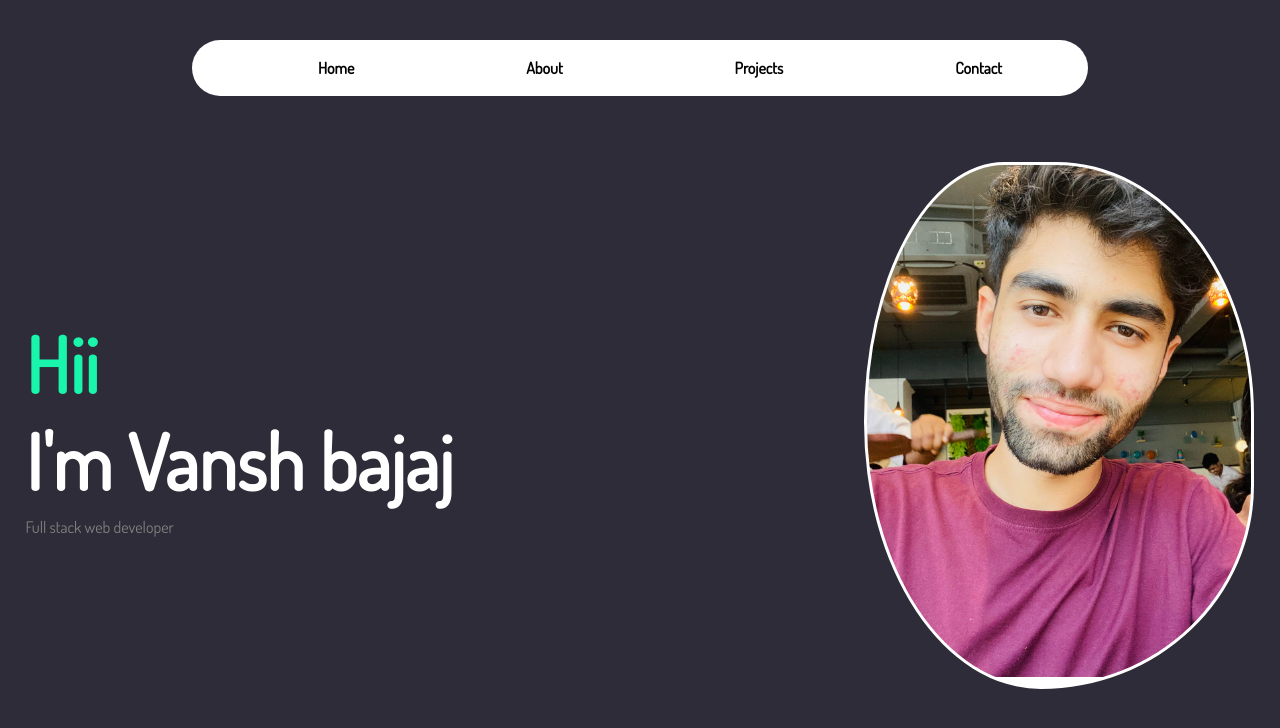
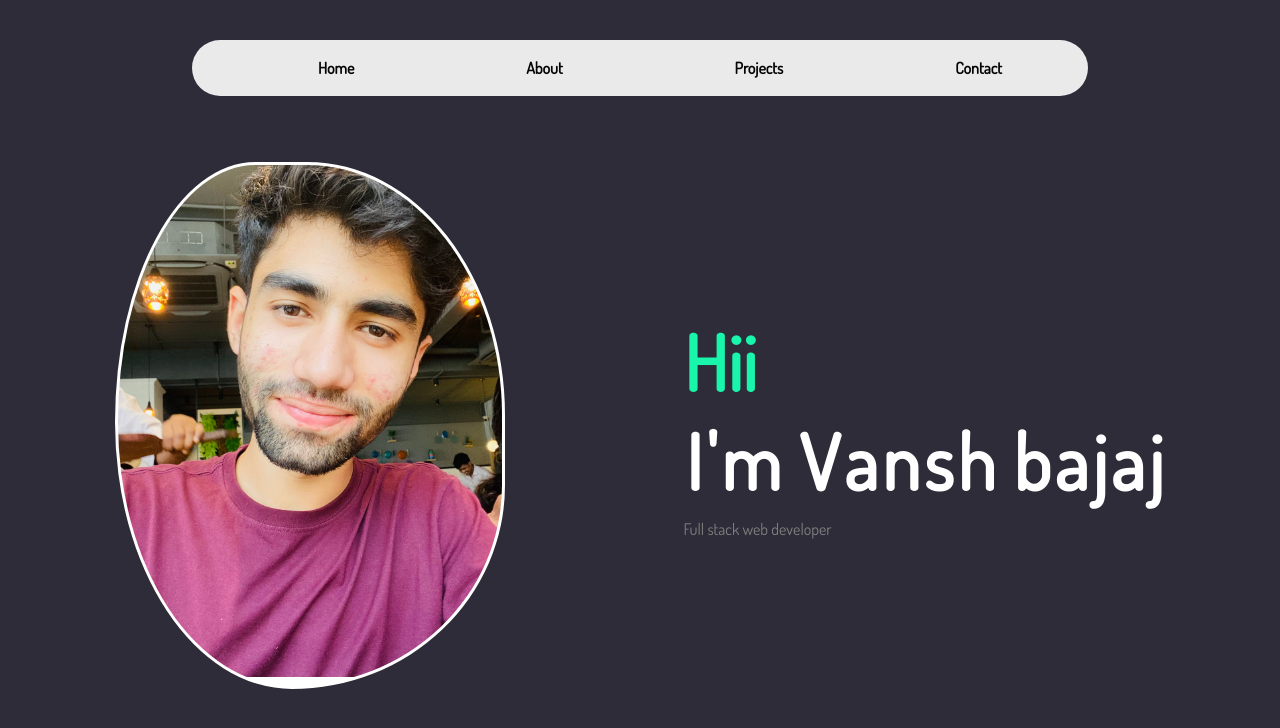
Before and after one commit to vanshbajaj13/Portfolio, a React (Create React App) app in the folder frontend/: page / in a window 1280 px wide. Shown: the top 728 px of the page. Built offline with nearby package versions, Linux system fonts and the light colour scheme.

Commit message:
home page

```diff
--- a/frontend/public/index.html
+++ b/frontend/public/index.html
@@ -2,7 +2,7 @@
 <html lang="en">
   <head>
     <meta charset="utf-8" />
-    <link rel="my pic" href="../src/components/Name/picture/IMG_1337.jpg" />
+    <link rel="my pic" href="../src/components/Home/picture/IMG_1337.jpg" />
     <meta name="viewport" content="width=device-width, initial-scale=1" />
     <meta name="theme-color" content="#000000" />
     <meta
--- a/frontend/src/App.js
+++ b/frontend/src/App.js
@@ -1,5 +1,5 @@
 import Header from "./components/Header/Header";
-import Name from "./components/Name/Name";
+import Home from "./components/Home/Home";
 
 function App() {
 
@@ -8,7 +8,7 @@ function App() {
     <div id="trailer">
     </div>
     <Header />
-    <Name />
+    <Home />
     </div>
   );
 }
--- /dev/null
+++ b/frontend/src/components/Home/Home.jsx
@@ -0,0 +1,40 @@
+import picture from "./picture/IMG_1337.jpg";
+import Name from "./Name";
+
+const Home = () => {
+  const text1 = Array.from("I'm");
+  const text2 = Array.from(" Vansh");
+  const text3 = Array.from(" bajaj");
+
+  return (
+    <div className="myInfo-container">
+    <div className="bgImg">
+        <img src={picture} alt="my pic" />
+      </div>
+      <div className="nameTextDiv">
+        <h1 className="green">Hii</h1>
+        <h1>
+          <span>
+            {text1.map((ch, index) => {
+              return <Name char={ch} key={index} />;
+            })}
+          </span>
+          <span>
+            {text2.map((ch, index) => {
+              return <Name char={ch} key={index} />;
+            })}
+          </span>
+          <span>
+            {text3.map((ch, index) => {
+              return <Name char={ch} key={index} />;
+            })}
+          </span>
+        </h1>
+        <p>Full stack web developer</p>
+      </div>
+
+    </div>
+  );
+};
+
+export default Home;
--- /dev/null
+++ b/frontend/src/components/Home/Name.jsx
@@ -0,0 +1,11 @@
+import React from 'react'
+
+const Name = (props) => {
+  return (
+        <span className="blast">
+            {props.char}
+        </span>
+  )
+}
+
+export default Name
--- a/frontend/src/components/Name/Name.jsx
+++ /dev/null
@@ -1,20 +0,0 @@
-import picture from "./picture/IMG_1337.jpg";
-
-const Name = () => {
-
-  return (
-    <div className="myInfo-container">
-      <div>
-        <h1 className="green">Hii</h1>
-        <h1>I'm Vansh bajaj</h1>
-        <p>Full stack web developer</p>
-      </div>
-
-      <div className="bgImg">
-      <img src={picture} alt="my pic"/>
-      </div>
-    </div>
-  );
-};
-
-export default Name;
--- a/frontend/src/index.css
+++ b/frontend/src/index.css
@@ -16,22 +16,19 @@ body {
 
 /* header */
 
-
 /* to toggle nav bar */
-.showNav-enter{
+.showNav-enter {
   margin-top: 5vh;
-  transition:all 1000ms;
+  transition: all 1000ms;
 }
 
 /* to toggle nav bar */
-.hideNav-enter{
+.hideNav-enter {
   margin-top: -15vh;
-  transition: all 1000ms;
+  transition: all 1500ms;
 }
 
-
-
-header{
+header {
   background-color: white;
   border-radius: 100px;
   height: 7vh;
@@ -42,27 +39,27 @@ header{
   position: fixed;
   display: flex;
   z-index: 10;
+  opacity: 0.9;
 }
 
-header ul{
+header ul {
   width: 100%;
   border-radius: 100px;
   display: flex;
   background-color: transparent;
 }
 
-header li{
-  list-style:none ;
+header li {
+  list-style: none;
   background-color: transparent;
   color: black;
   margin: auto;
   font-weight: 900;
 }
 
-li:hover{
+li:hover {
   color: rgb(25, 245, 170);
 }
-
 
 /* name */
 .myInfo-container {
@@ -81,6 +78,9 @@ li:hover{
   color: grey;
   font-size: medium;
 }
+.myInfo-container div {
+  margin: auto;
+}
 .myInfo-container div.bgImg {
   border: 3px solid white;
   box-sizing: border-box;
@@ -96,11 +96,26 @@ li:hover{
   animation-name: rotate;
 }
 
-
 .myInfo-container img {
   width: 30vw;
 }
 
+.myInfo-container span{
+  display: inline-block;
+}
+
+.myInfo-container span.blast {
+  margin: 2px;
+  display: inline-block;
+  min-width: 10px;
+  transition: all 0.4s;
+  background-color: transparent;
+  cursor: pointer;
+}
+.myInfo-container span.blast:hover {
+  color: rgb(25, 245, 170);
+  transform: rotate(-20deg) scale(1.3);
+}
 
 @keyframes rotate {
   0% {
@@ -114,8 +129,6 @@ li:hover{
   }
 }
 
-
-
 /* universal */
 
 .green {
@@ -128,11 +141,13 @@ li:hover{
   .myInfo-container {
     font-size: 1.8rem;
   }
-  .myInfo-container div{
+  .myInfo-container div {
     margin: auto;
+    margin-top: 0;
   }
-  .myInfo-container div.bgImg{
+  .myInfo-container div.bgImg {
     width: 40%;
+    margin: auto;
   }
   .myInfo-container img {
     width: 40vw;
```
Also changed, not shown: frontend/src/components/Home/picture/IMG_1337.jpg (renamed from frontend/src/components/Name/picture/IMG_1337.jpg), frontend/src/components/Home/picture/bg.svg (renamed from frontend/src/components/Name/picture/bg.svg).
